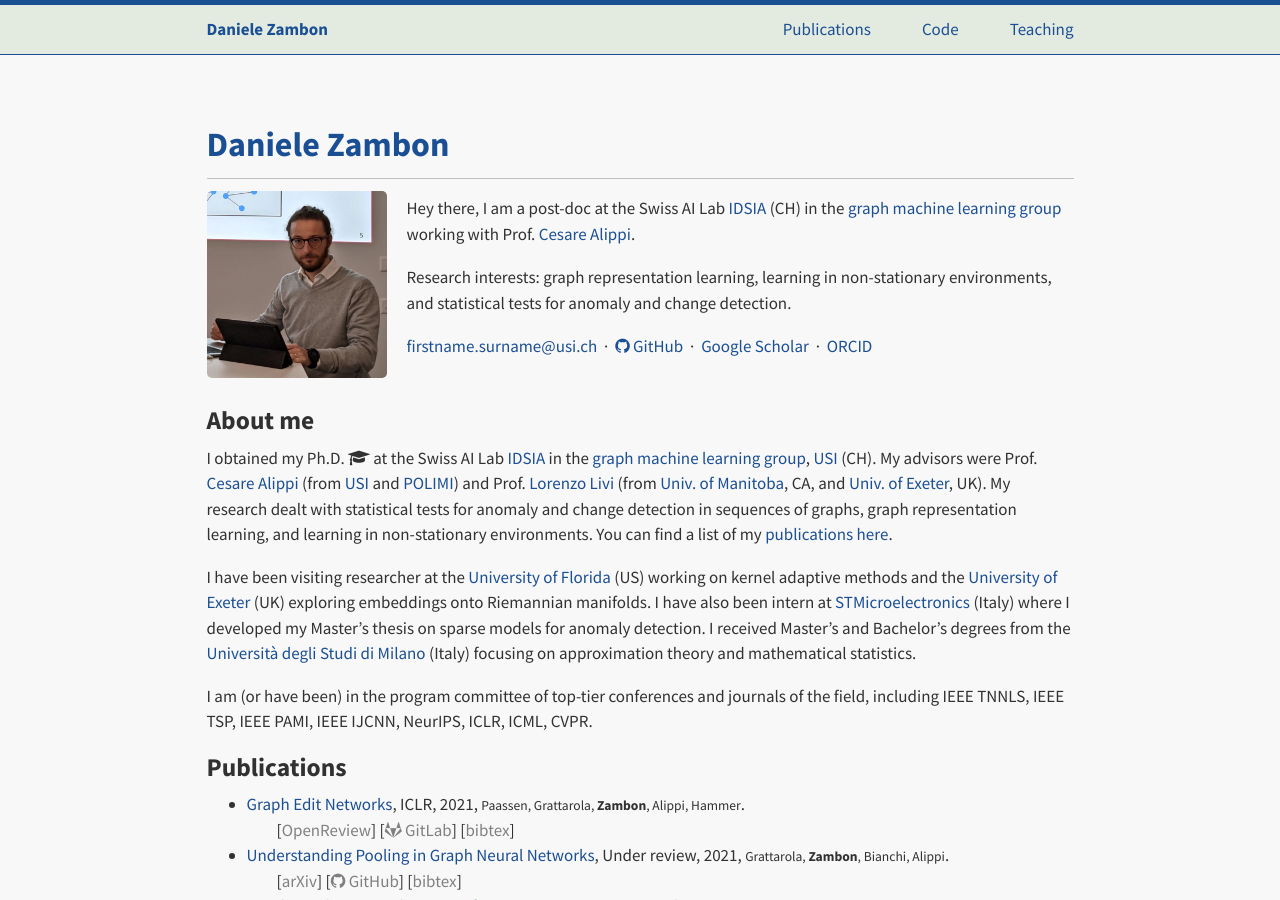
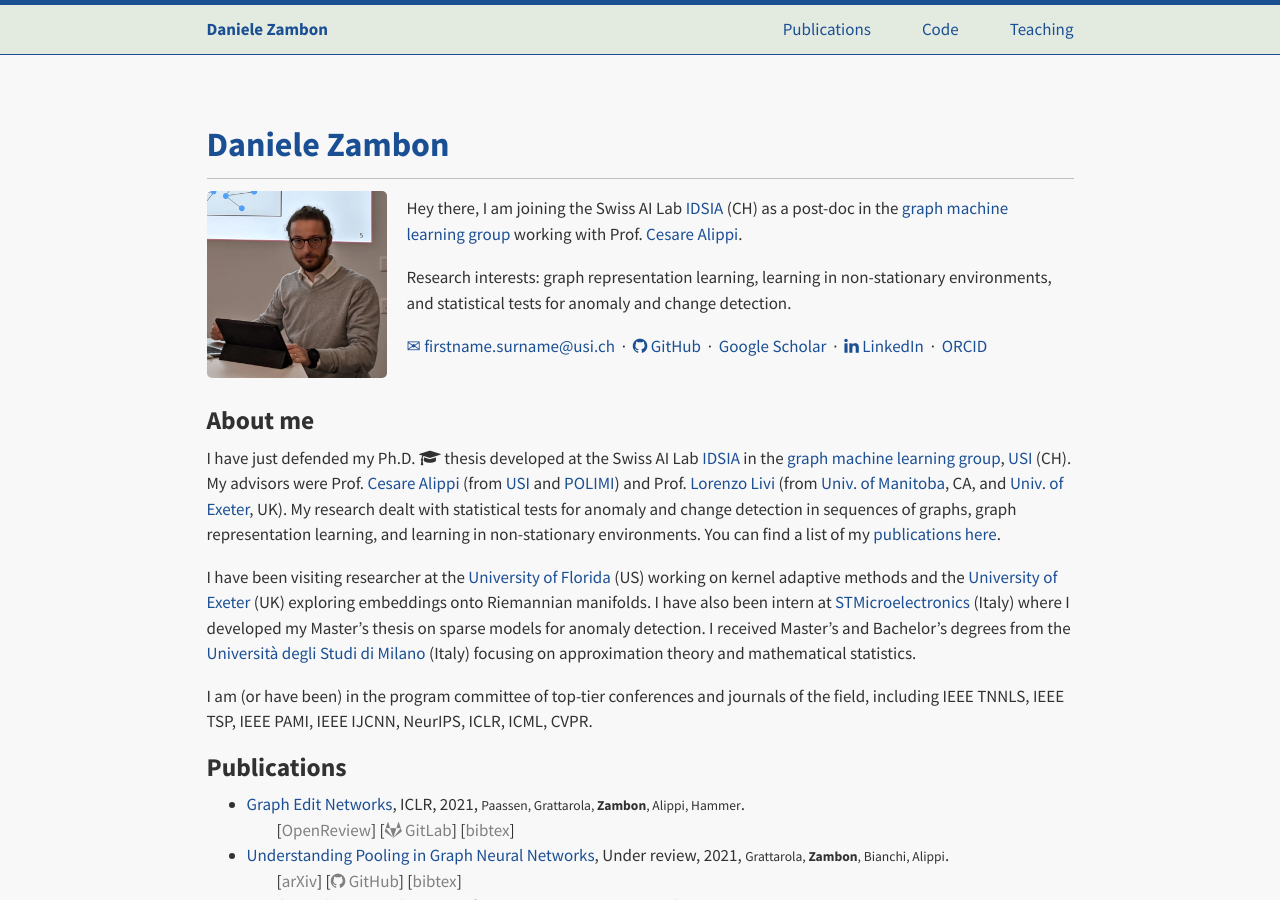
Before and after one commit to dzambon/dzambon.github.io, a Jekyll site: the page built from index.md, in a window 1280 px wide and 900 px high. Built offline with Jekyll 4.4.1, drawn with Linux system fonts in a browser that asks for light colours; a style sheet for code colours, icons or effects is not loaded.

Commit message:
added linkedin

```diff
--- a/_config.yml
+++ b/_config.yml
@@ -26,6 +26,7 @@ author:
   github:            https://github.com/dzambon
   orcid:             hhttp://orcid.org/0000-0003-3722-9784
   google_scholar:    https://scholar.google.ch/citations?user=JaQGQEwAAAAJ&hl=en&oi=ao
+  linkedin:          https://www.linkedin.com/in/danielezambon
 
 
 plugins:
--- a/index.md
+++ b/index.md
@@ -3,40 +3,23 @@ layout: default
 title: Home
 ---
 
-<!-- <h1 class="landing-title">{{ site.author.name }}</h1>
-<div class="profile">
-  <img src="{{ site.baseurl }}/images/zambon_d.jpg" class="profile-pic"/>
-  <p class="message profile-card">
-    Hey there, I am a post-doc at the Swiss AI Lab <a href="https://idsia.ch">IDSIA</a> (CH) in the <a href="https://gmlg.ch">graph machine learning group</a> working with Prof. <a href="http://home.deib.polimi.it/alippi/">Cesare Alippi</a>.
-<br/><br/>
+<h1 class="landing-title">{{ site.author.name }}</h1>
+<div class="profile-container">
+  <img src="{{ site.baseurl }}/images/zambon_d.jpg" class="profile-floated"/>
+  <p class="profile-text">
+    Hey there, I am joining the Swiss AI Lab <a href="https://idsia.ch">IDSIA</a> (CH) as a post-doc in the <a href="https://gmlg.ch">graph machine learning group</a> working with Prof. <a href="http://home.deib.polimi.it/alippi/">Cesare Alippi</a>.
+  </p>
+  <p class="profile-text">
     Research interests: graph representation learning, learning in non-stationary environments, and statistical tests for anomaly and change detection.
-<br/><br/>
-<a href="mailto:firstname.surname@usi.ch">firstname.surname@usi.ch</a>
+  </p>
+  <p class="profile-text">
+<a href="mailto:firstname.surname@usi.ch">&#9993; firstname.surname@usi.ch</a>
 &nbsp;&middot;&nbsp;
 <a href="{{ site.author.github }}"><i class="fa fa-github"></i> GitHub</a>
 &nbsp;&middot;&nbsp;
 <a href="{{ site.author.google_scholar }}"><i class="ai ai-google-scholar"></i> Google Scholar</a>
 &nbsp;&middot;&nbsp;
-<a href="{{ site.author.orcid }}"><i class="ai ai-orcid"></i> ORCID</a>
-  </p>
-</div>
- -->
-
-<h1 class="landing-title">{{ site.author.name }}</h1>
-<div class="profile-container">
-  <img src="{{ site.baseurl }}/images/zambon_d.jpg" class="profile-floated"/>
-  <p class="profile-text">
-    Hey there, I am a post-doc at the Swiss AI Lab <a href="https://idsia.ch">IDSIA</a> (CH) in the <a href="https://gmlg.ch">graph machine learning group</a> working with Prof. <a href="http://home.deib.polimi.it/alippi/">Cesare Alippi</a>.
-  </p>
-  <p class="profile-text">
-    Research interests: graph representation learning, learning in non-stationary environments, and statistical tests for anomaly and change detection.
-  </p>
-  <p class="profile-text">
-<a href="mailto:firstname.surname@usi.ch">firstname.surname@usi.ch</a>
-&nbsp;&middot;&nbsp;
-<a href="{{ site.author.github }}"><i class="fa fa-github"></i> GitHub</a>
-&nbsp;&middot;&nbsp;
-<a href="{{ site.author.google_scholar }}"><i class="ai ai-google-scholar"></i> Google Scholar</a>
+<a href="{{ site.author.linkedin }}"><i class="fa fa-linkedin"></i> LinkedIn</a>
 &nbsp;&middot;&nbsp;
 <a href="{{ site.author.orcid }}"><i class="ai ai-orcid"></i> ORCID</a>
   </p>
@@ -47,7 +30,7 @@ title: Home
 ## About me
 
 
-I obtained my Ph.D. <i class="fa fa-graduation-cap"></i> at the Swiss AI Lab [IDSIA](https://idsia.ch) in the [graph machine learning group](https://gmlg.ch), [USI](http://inf.usi.ch) (CH).
+I have just defended my Ph.D. <i class="fa fa-graduation-cap"></i> thesis developed at the Swiss AI Lab [IDSIA](https://idsia.ch) in the [graph machine learning group](https://gmlg.ch), [USI](http://inf.usi.ch) (CH).
 My advisors were Prof. [Cesare Alippi](https://alippi.faculty.polimi.it/) (from [USI](http://inf.usi.ch) and [POLIMI](https://www.deib.polimi.it/eng/home-page)) and Prof. [Lorenzo Livi](https://sites.google.com/site/lorenzlivi/) (from [Univ. of Manitoba](https://sci.umanitoba.ca/cs/), CA, and [Univ. of Exeter](http://emps.exeter.ac.uk/), UK).
 My research dealt with statistical tests for anomaly and change detection in sequences of graphs, graph representation learning, and learning in non-stationary environments. You can find a list of my [publications here](#publications).
 
```
